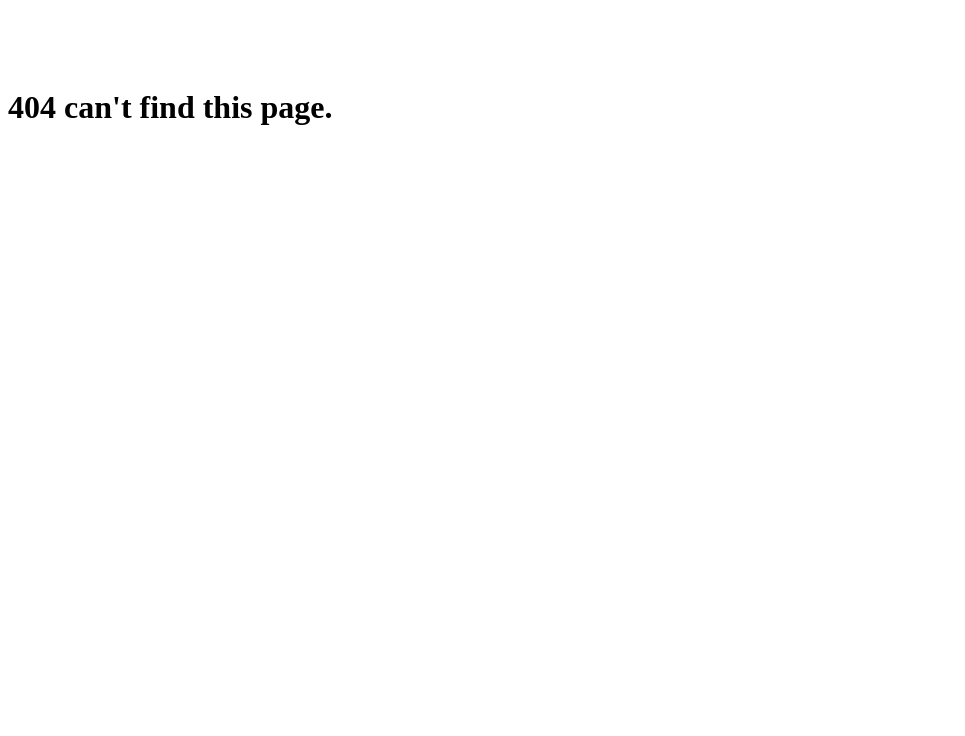
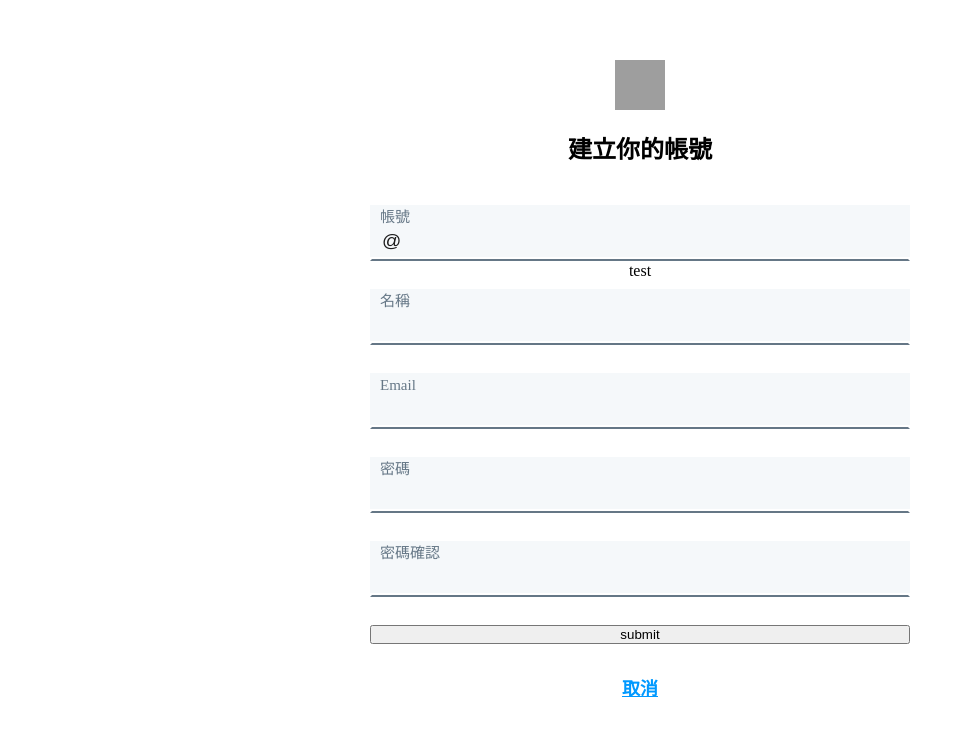
Before and after one commit to sh330035/ac_twitter_frontend_repo, a Vue app: page /#/register in a window 1280 px wide. Before the commit this address had no page. Shown: the top 736 px of the page, without its empty margins (0-965 px from the left). Built offline with nearby package versions, Linux system fonts and the light colour scheme; grey boxes are pictures that could not be loaded.

Commit message:
feat: add HTML template of account register page

```diff
--- /dev/null
+++ b/src/components/AccountSettingForm.vue
@@ -0,0 +1,183 @@
+<template>
+  <form
+    @submit.prevent.stop="handleFormSubmit"
+    class="account-setting-form"
+    action=""
+  >
+    <div class="account-setting-form__form-row form-row">
+      <label for="account" class="account-setting-form__form-row__label">
+        帳號
+      </label>
+      <input
+        v-model="accountDetail.account"
+        id="account"
+        class="account-setting-form__form-row__input"
+        type="text"
+        name="account"
+        placeholder="@"
+        required
+      />
+      <div
+        v-if="formValidation.account.error"
+        class="account-setting-form__form-row__error-message"
+      >
+        {{ formValidation.account.message }}
+      </div>
+    </div>
+    <div class="account-setting-form__form-row form-row">
+      <label for="name" class="account-setting-form__form-row__label">
+        名稱
+      </label>
+      <input
+        v-model="accountDetail.name"
+        id="name"
+        class="account-setting-form__form-row__input"
+        type="text"
+        name="name"
+        required
+      />
+    </div>
+    <div class="account-setting-form__form-row form-row">
+      <label for="email" class="account-setting-form__form-row__label">
+        Email
+      </label>
+      <input
+        v-model="accountDetail.email"
+        id="email"
+        class="account-setting-form__form-row__input"
+        type="email"
+        name="email"
+        required
+      />
+    </div>
+    <div class="account-setting-form__form-row form-row">
+      <label for="password" class="account-setting-form__form-row__label">
+        密碼
+      </label>
+      <input
+        v-model="accountDetail.password"
+        id="password"
+        class="account-setting-form__form-row__input"
+        type="text"
+        name="password"
+        required
+      />
+    </div>
+    <div class="account-setting-form__form-row form-row">
+      <label for="passwordCheck" class="account-setting-form__form-row__label">
+        密碼確認
+      </label>
+      <input
+        v-model="accountDetail.passwordCheck"
+        id="passwordCheck"
+        class="account-setting-form__form-row__input"
+        type="text"
+        name="passwordCheck"
+        required
+      />
+    </div>
+    <button type="submit" class="account-setting-form__submit-btn btn">
+      submit
+    </button>
+    <router-link class="link" to="">取消</router-link>
+  </form>
+</template>
+
+<script>
+
+export default {
+  data() {
+    return {
+      accountDetail: {
+        account: '@',
+        name: '',
+        email: '',
+        password: '',
+        role: 'user'
+      },
+      formValidation: {
+        account: {
+          error: true,
+          message: 'test'
+        },
+        name: {
+          error: false,
+          message: ''
+        },
+        email: {
+          error: false,
+          message: ''
+        },
+        password: {
+          error: false,
+          message: ''
+        },
+      }
+    }
+  },
+  methods: {
+    handleFormSubmit() {
+      console.log('validate form')
+      // form validation
+      // console.log(this.accountDetail.account.slice(0, 1))
+      // console.log(this.accountDetail.account.slice(0, 1) === '@')
+      // console.log(this.accountDetail.account.includes('@'))
+      if (this.accountDetail.account.trim().length === 0 || !this.accountDetail.account.includes('@')) {
+        console.log('account name invalid')
+      }
+
+    }
+  }
+}
+
+</script>
+
+<style lang="scss">
+* {
+  box-sizing: border-box;
+  padding: 0;
+  margin: 0;
+}
+
+.form-row {
+  width: 100%;
+  height: 52px;
+  position: relative;
+  background-color: #f5f8fa;
+  label {
+    position: absolute;
+    top: 5px;
+    left: 10px;
+    font-size: 15px;
+    line-height: 15px;
+    font-weight: 500;
+    color: #657786;
+  }
+  input {
+    width: 100%;
+    // height: 100%;
+    // display: block;
+    padding: 20px 10px 4px 10px;
+    border-color: transparent;
+    border-bottom: 2px solid #657786;
+    // active & error 要是另一個底色樣式
+    background-color: transparent;
+    font-size: 19px;
+    font-weight: 500;
+    line-height: 28px;
+    color: #1c1c1c;
+    vertical-align: text-bottom;
+    // &::placeholder {
+    //   // padding: 20px 10px 4px 10px;
+    // }
+  }
+}
+
+.link {
+  font-size: 18px;
+  font-weight: 800;
+  line-height: 26px;
+  text-decoration: underline;
+  color: #0099ff;
+}
+</style>
--- a/src/router/index.js
+++ b/src/router/index.js
@@ -10,6 +10,11 @@ const routes = [
     path: '/',
     name: 'test-page',
     component: TestPage
+  },
+  {
+    path: '/register',
+    name: 'register',
+    component: () => import('../views/Register.vue')
   },
   // {
   //   path: '/about',
--- /dev/null
+++ b/src/views/Register.vue
@@ -0,0 +1,110 @@
+<template>
+  <div class="register">
+    <img class="logo" :src="require('../assets/images/logo.png')" alt="" />
+    <h2>建立你的帳號</h2>
+    <account-setting-form />
+  </div>
+</template>
+
+<script>
+import AccountSettingForm from '../components/AccountSettingForm.vue'
+
+export default {
+  components: {
+    AccountSettingForm,
+  }
+}
+</script>
+
+<style lang="scss" scoped>
+// general setting -- submit merge 後刪除
+* {
+  box-sizing: border-box;
+  padding: 0;
+  margin: 0;
+}
+
+ul,
+ol,
+li {
+  list-style: none;
+}
+
+a,
+a:hover,
+a:active,
+a:visited,
+a:focus {
+  text-decoration: none;
+  color: inherit;
+  outline: none;
+  cursor: pointer;
+}
+
+button,
+button:hover,
+button:active,
+button:focus {
+  border: 0;
+  outline: none;
+  -webkit-appearance: none;
+  cursor: pointer;
+}
+
+button[disabled] {
+  pointer-events: none;
+}
+
+input:required,
+input:invalid {
+  box-shadow: none;
+}
+
+input:focus,
+textarea:focus,
+select,
+select:focus,
+a:focus {
+  outline: none;
+}
+
+// 放在 global setting
+// 通用設定 for Register & Login & Admin Login
+.register {
+  width: 100%;
+  margin: 0 auto;
+  text-align: center;
+  display: flex;
+  flex-direction: column;
+  justify-content: center;
+  align-items: center;
+
+  .logo {
+    display: block;
+    height: 50px;
+    width: 50px;
+    margin-bottom: 20px;
+  }
+  h2 {
+    margin-bottom: 20px;
+  }
+  form {
+    margin: 20px;
+    width: 100%;
+    max-width: 540px;
+    display: flex;
+    flex-direction: column;
+    gap: 32px;
+
+    .form-row {
+      //  暫時寫在 component 理
+    }
+  }
+}
+
+// .register {
+//   .account-setting-form {
+
+//   }
+// }
+</style>
```
